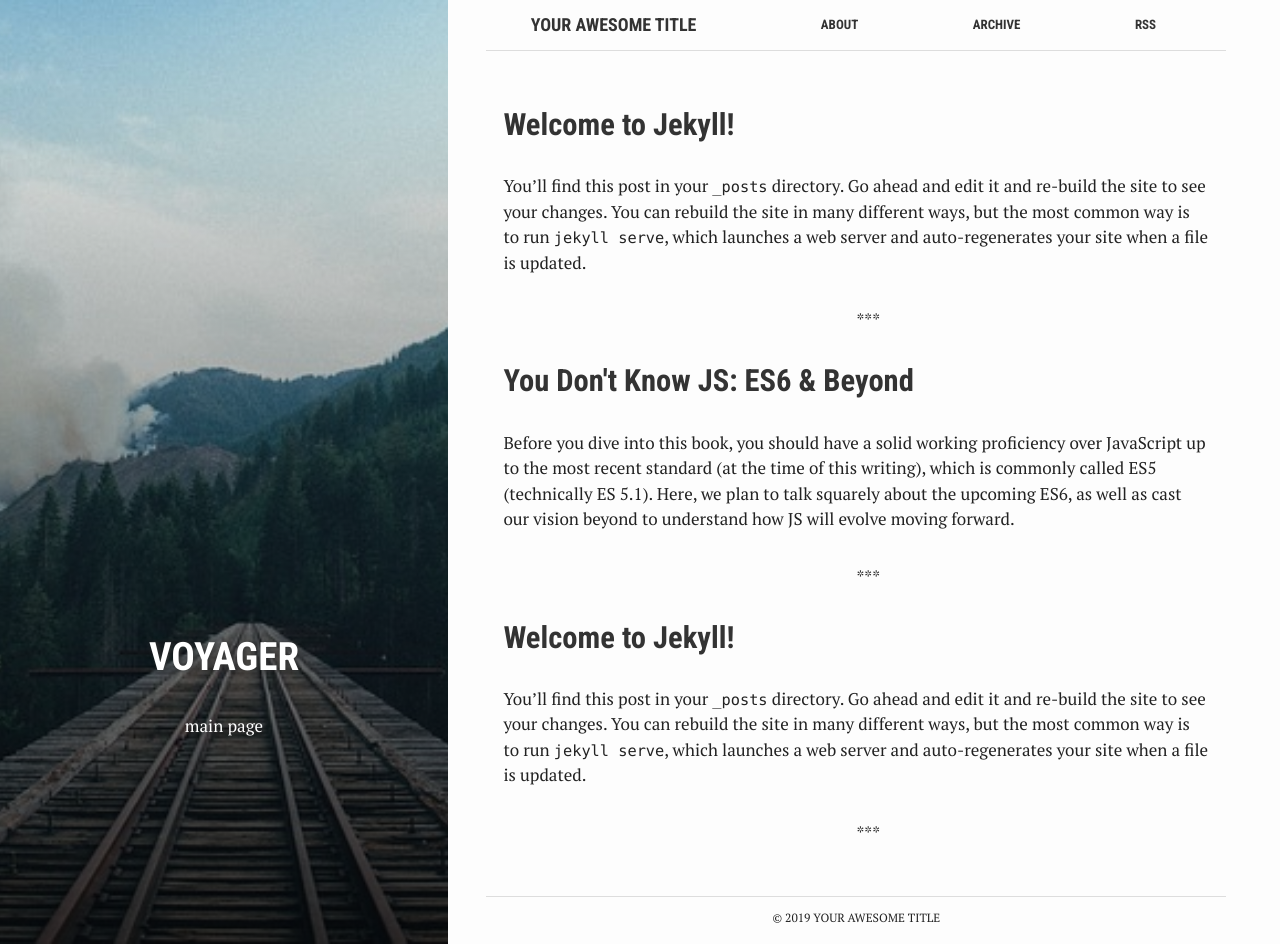
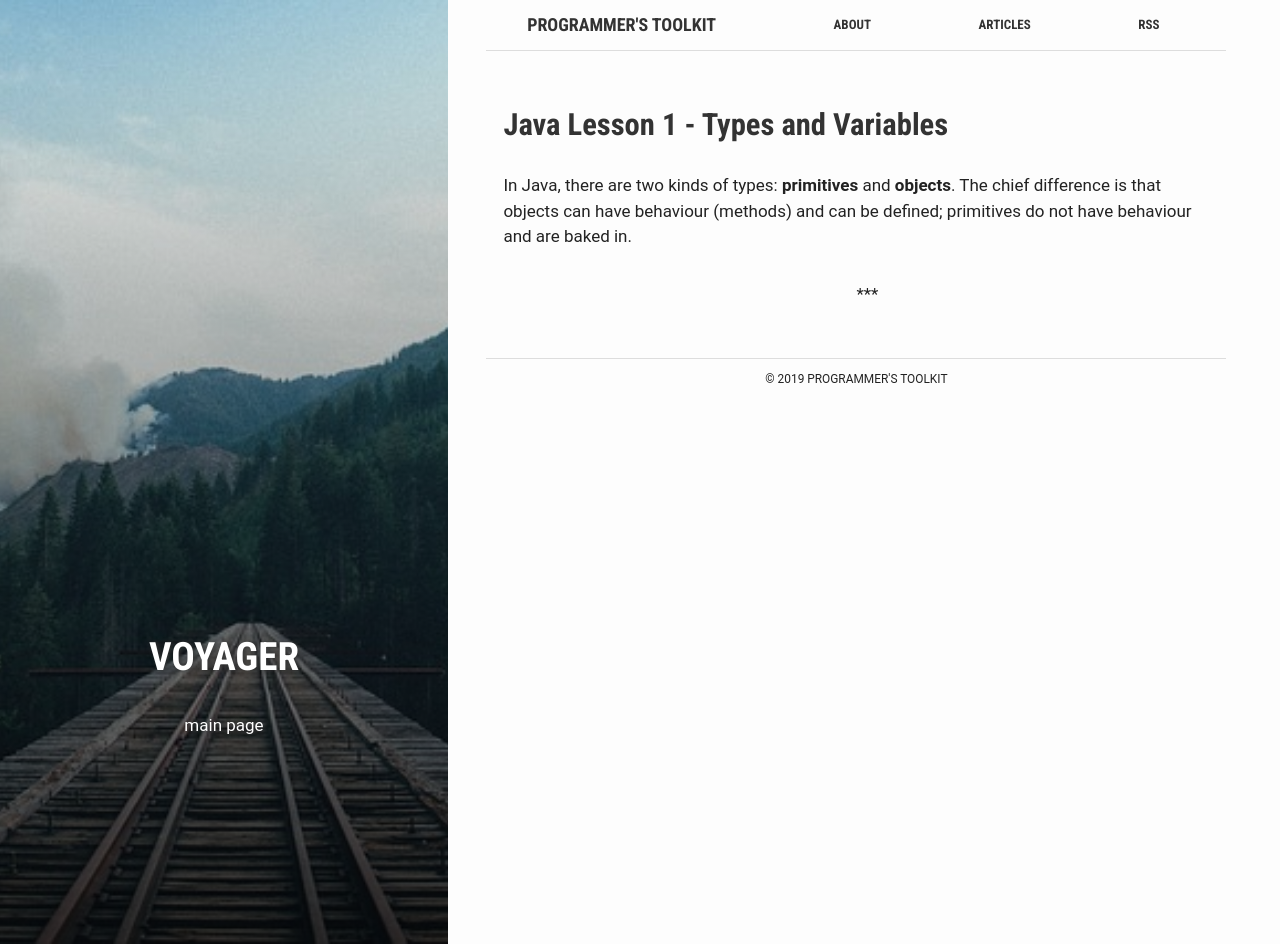
Before and after one commit to esummers1/esummers1.github.io, a Jekyll site: the page built from index.html, in a window 1280 px wide and 944 px high. Built offline with Jekyll 4.4.1, drawn with Linux system fonts in a browser that asks for light colours.

Commit message:
Tidy up stock Voyager stuff; add first article

```diff
--- a/_config.yml
+++ b/_config.yml
@@ -6,17 +6,19 @@
 # 'jekyll serve'. If you change this file, please restart the server process.
 
 # Site settings
-title: Your awesome title
-email: your-email@domain.com
+title: Programmer's Toolkit
+email: eddie.summers1@gmail.com
 description: > # this means to ignore newlines until "baseurl:"
-  Write an awesome description for your new site here. You can edit this
-  line in _config.yml. It will appear in your document head meta (for
-  Google search results) and in your feed.xml site description.
+  A blog about all things programming and software engineering.
 baseurl: "" # the subpath of your site, e.g. /blog
 lang: "en"
-url: "http://localhost:4000" # the base hostname & protocol for your site
-twitter_username: jekyllrb
-github_username:  jekyll
+
+# the base hostname & protocol for your site
+url: "http://programming.eddie-summers.com"
+
+# Accounts
+twitter_username:
+github_username: esummers1
 disqus_username:
 
 # Build settings
@@ -35,10 +37,10 @@ compress_html:
   clippings: all
   endings: all
 
-
+# SCSS directory
 sass:
   sass_dir: assets/_sass
   style: compressed
 
-
+# Image directory
 images: '/assets/images'
--- a/_posts/2016-06-28-welcome-to-jekyll.markdown
+++ /dev/null
@@ -1,29 +0,0 @@
----
-layout: post
-title:  "Welcome to Jekyll!"
-crawlertitle: "How to use jekyll"
-summary: "Jekyll default page"
-date:   2016-06-28 23:09:47 +0700
-categories: posts
-tags: 'jekyll'
-author: redVi
----
-You’ll find this post in your `_posts` directory. Go ahead and edit it and re-build the site to see your changes. You can rebuild the site in many different ways, but the most common way is to run `jekyll serve`, which launches a web server and auto-regenerates your site when a file is updated.
-
-To add new posts, simply add a file in the `_posts` directory that follows the convention `YYYY-MM-DD-name-of-post.ext` and includes the necessary front matter. Take a look at the source for this post to get an idea about how it works.
-
-Jekyll also offers powerful support for code snippets:
-
-{% highlight ruby %}
-def print_hi(name)
-  puts "Hi, #{name}"
-end
-print_hi('Tom')
-#=> prints 'Hi, Tom' to STDOUT.
-{% endhighlight %}
-
-Check out the [Jekyll docs][jekyll-docs] for more info on how to get the most out of Jekyll. File all bugs/feature requests at [Jekyll’s GitHub repo][jekyll-gh]. If you have questions, you can ask them on [Jekyll Talk][jekyll-talk].
-
-[jekyll-docs]: http://jekyllrb.com/docs/home
-[jekyll-gh]:   https://github.com/jekyll/jekyll
-[jekyll-talk]: https://talk.jekyllrb.com/
--- a/_posts/2016-06-29-es6.md
+++ /dev/null
@@ -1,41 +0,0 @@
----
-bg: "tools.jpg"
-layout: post
-title:  "You Don't Know JS: ES6 & Beyond"
-crawlertitle: "About ES6"
-summary: "What's new in ES6"
-date:   2016-06-29 20:09:47 +0700
-categories: posts
-tags: ['front-end']
-author: redVi
----
-Before you dive into this book, you should have a solid working proficiency over JavaScript up to the most recent standard (at the time of this writing), which is commonly called ES5 (technically ES 5.1). Here, we plan to talk squarely about the upcoming ES6, as well as cast our vision beyond to understand how JS will evolve moving forward.
-
-If you are still looking for confidence with JavaScript, I highly recommend you read the other titles in this series first:
-
-Up & Going: Are you new to programming and JS? This is the roadmap you need to consult as you start your learning journey.
-
-- Up & Going
-- Scope & Closures
-- this & Object Prototypes
-- Types & Grammar
-- Async & Performance
-
-[![railroad]({{ site.images | relative_url }}/rails.jpg)]({{ site.images | relative_url }}/rails.jpg)
-
-If you've already read all those titles and you feel pretty comfortable with the topics they cover, it's time we dive into the evolution of JS to explore all the changes coming not only soon but farther over the horizon.
-
-## `let` Declarations
-
-However, we can now create declarations that are bound to any block, called (unsurprisingly) *block scoping*. This means all we need is a pair of `{ .. }` to create a scope. Instead of using var, which always declares variables attached to the enclosing function (or global, if top level) scope, use `let`:
-
-{% highlight js %}
-var a = 2;
-
-{
-    let a = 3;
-    console.log( a );   // 3
-}
-
-console.log( a );       // 2
-{% endhighlight %}
--- a/_posts/2019-05-10-welcome-to-jekyll.markdown
+++ /dev/null
@@ -1,25 +0,0 @@
----
-layout: post
-title:  "Welcome to Jekyll!"
-date:   2019-05-10 12:42:21 +0100
-categories: jekyll update
----
-You’ll find this post in your `_posts` directory. Go ahead and edit it and re-build the site to see your changes. You can rebuild the site in many different ways, but the most common way is to run `jekyll serve`, which launches a web server and auto-regenerates your site when a file is updated.
-
-To add new posts, simply add a file in the `_posts` directory that follows the convention `YYYY-MM-DD-name-of-post.ext` and includes the necessary front matter. Take a look at the source for this post to get an idea about how it works.
-
-Jekyll also offers powerful support for code snippets:
-
-{% highlight ruby %}
-def print_hi(name)
-  puts "Hi, #{name}"
-end
-print_hi('Tom')
-#=> prints 'Hi, Tom' to STDOUT.
-{% endhighlight %}
-
-Check out the [Jekyll docs][jekyll-docs] for more info on how to get the most out of Jekyll. File all bugs/feature requests at [Jekyll’s GitHub repo][jekyll-gh]. If you have questions, you can ask them on [Jekyll Talk][jekyll-talk].
-
-[jekyll-docs]: https://jekyllrb.com/docs/home
-[jekyll-gh]:   https://github.com/jekyll/jekyll
-[jekyll-talk]: https://talk.jekyllrb.com/
--- /dev/null
+++ b/_posts/2019-10-5-java-lesson-1-variables.md
@@ -0,0 +1,38 @@
+---
+bg: "tools.jpg"
+layout: post
+title:  "Java Lesson 1 - Types and Variables"
+crawlertitle: "Java Lesson 1"
+summary: "Types and Variables"
+date:   2019-10-05 20:00:00 +0000
+categories: posts
+tags: ['java']
+author: Eddie
+---
+
+In Java, there are two kinds of types: **primitives** and **objects**. The chief difference is that objects can have behaviour (methods) and can be defined; primitives do not have behaviour and are baked in.
+
+All variables - items in memory which hold a value - must have a declared type, because Java is a strongly and statically typed language. Here are the most commonly used primitives:
+
+{% highlight java %}
+int i = 5;          // 32-bit whole number
+long l = 8;         // 64-bit whole number
+float f = 3.4;      // 32-bit decimal number
+double d = 6.7;     // 64-bit decimal number
+boolean b = true;   // true/false
+char c = 't';       // single character
+{% endhighlight %}
+
+Note the declaration and initialization syntax - `int i;` is sufficient to create the variable `i`, but we can assign it a value at the same time if we wish.
+
+An object is an instance of a class, and its type is the name of the class, which is to be capitalized. There are many built-in types, including the essential `String`. There are also "boxed primitive" types, which are essentially the object versions of the primitives, such as `Integer`.
+
+Objects can be created through constructors, or returned from static factory methods (more on these later). A constructor is invoked with the `new` keyword, e.g.:
+
+{% highlight java %}
+// Use of constructor, with argument (System.in)
+Scanner scanner = new Scanner(System.in);
+
+// Special case - 'interned' from literal
+String s = "hello world";
+{% endhighlight %}
--- a/about.md
+++ b/about.md
@@ -2,18 +2,10 @@
 bg: "owl.jpg"
 layout: page
 title: "About"
-crawlertitle: "Why and how this blog was created"
+crawlertitle: "About this Blog"
 permalink: /about/
 summary: "About this blog"
 active: about
 ---
 
-This is the base Jekyll theme. You can find out more info about customizing your Jekyll theme, as well as basic Jekyll usage documentation at [jekyllrb.com](http://jekyllrb.com/)
-
-You can find the source code for the Jekyll new theme at:
-{{site.twitter_username}} /
-[jekyll-new](https://github.com/jglovier/jekyll-new)
-
-You can find the source code for Jekyll at
-{{site.github_username}} /
-[jekyll](https://github.com/jekyll/jekyll)
+This blog exists to teach the art to new programmers and perhaps teach a new trick or two to those who are more experienced. It was originally created to attempt to impart lessons taught in-person in a repeatable fashion.
--- a/archive.md
+++ b/archive.md
@@ -1,10 +1,10 @@
 ---
-bg: "tag.jpg"
+bg: "rails.jpg"
 layout: page
 permalink: /posts/
-title: "Archive"
-crawlertitle: "All articles"
-summary: "Posts about jekyll"
+title: "Articles"
+crawlertitle: "Articles"
+summary: "All Articles"
 active: archive
 ---
 
--- a/assets/_sass/_base.scss
+++ b/assets/_sass/_base.scss
@@ -13,7 +13,7 @@
 
 
 body {
-  font: normal 17px/1.5 'PT Serif', "Helvetica Neue", "Helvetica", Arial, sans-serif;
+  font: normal 17px/1.5 'Roboto', "Helvetica Neue", "Helvetica", Arial, sans-serif;
   width: 100%;
   height: 100%;
   background: #fdfdfd;
```
Also changed, not shown: docs/Boilerplate.md (added, +11 -0 lines), docs/Snippets.md (added, +16 -0 lines), docs/Todo.md (added, +10 -0 lines), Voyager Readme.md (renamed from README.md), 1 other file.
